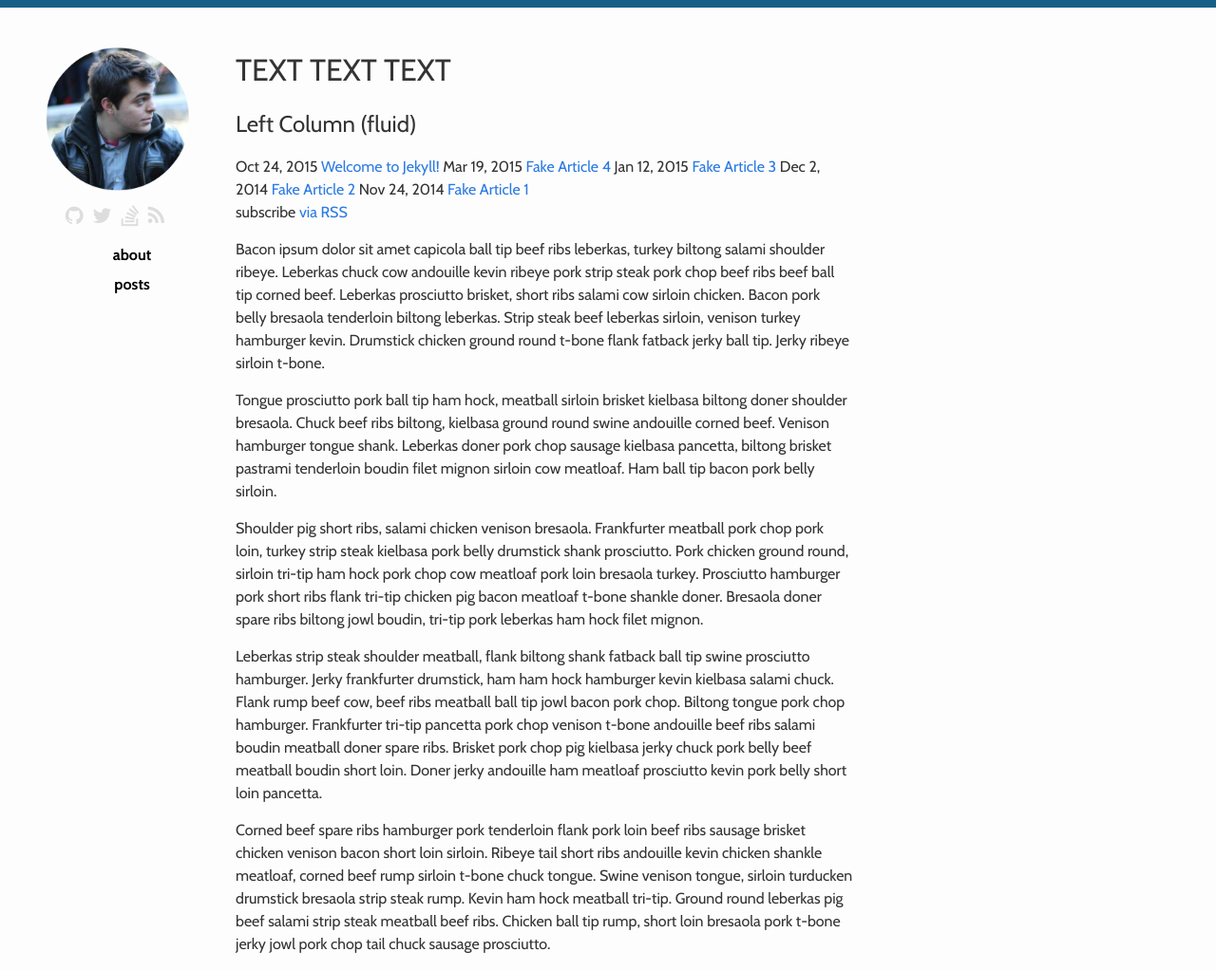
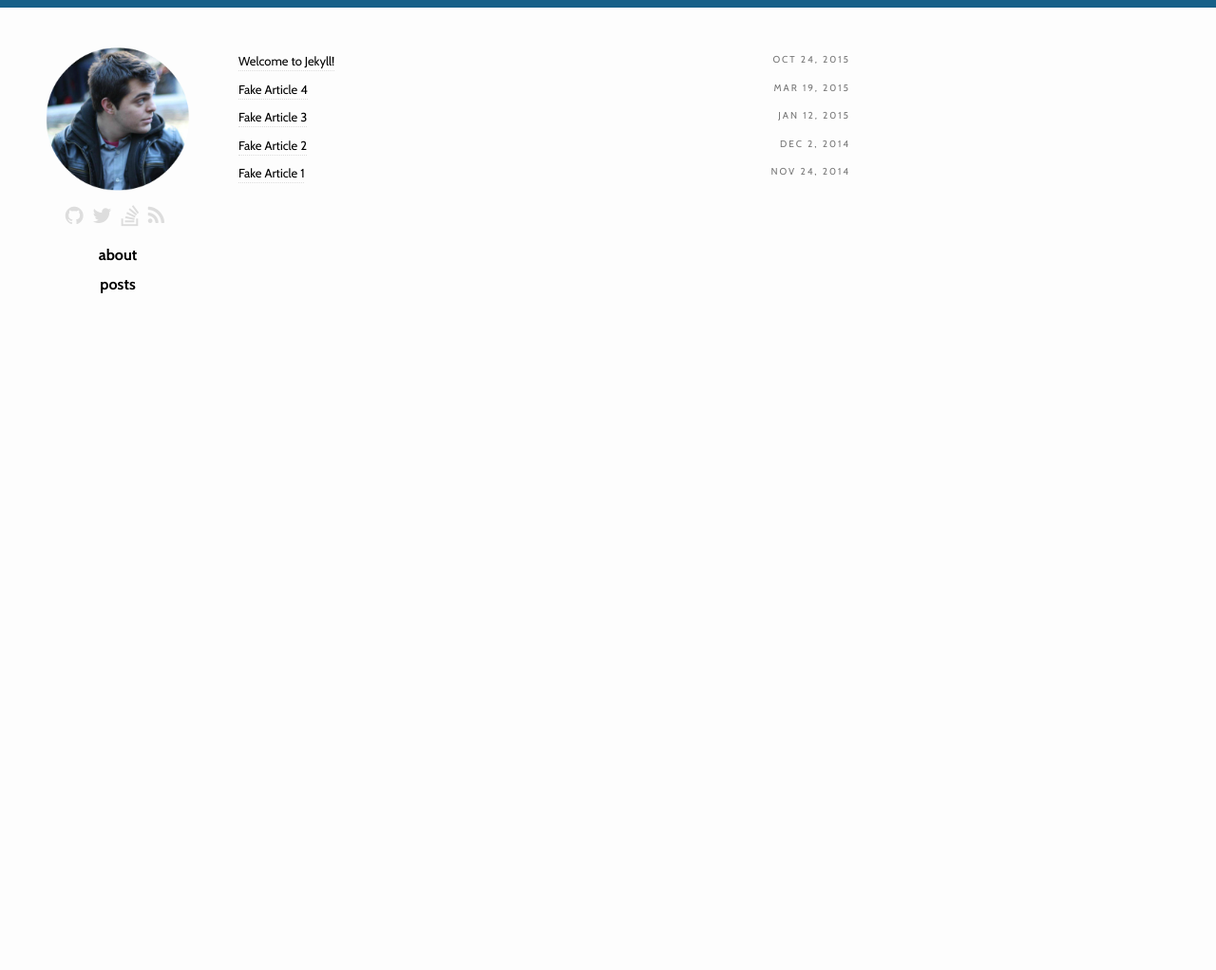
Before and after one commit to csengineer13/dannyrb.com, a Jekyll site: the page built from index.html, in a window 1280 px wide and 1022 px high. Shown: the whole window at 95% size. Built offline with Jekyll 4.4.1, drawn with Linux system fonts in a browser that asks for light colours; nearby versions of some CDN libraries.

Commit message:
Displaying basic list of articles

```diff
--- a/_sass/_base.scss
+++ b/_sass/_base.scss
@@ -37,6 +37,26 @@ ul, ol, dl, figure,
     margin-bottom: $spacing-unit / 2;
 }
 
+/**
+ * Headings
+ */
+
+h3, h4, h5, h6 {
+    font-weight: 300;
+}
+
+
+h1 {
+    font-weight: 700;
+}
+
+h2 {
+    font-size: 30px;
+    margin: 50px 0 20px 0;
+    border-left: 5px solid $secondary-color;
+    padding-left: 10px;
+    font-weight: 400;
+}
 
 
 /**
@@ -65,26 +85,12 @@ figcaption {
 /**
  * Lists
  */
-ul, ol {
-    margin-left: $spacing-unit;
-}
-
 li {
     > ul,
     > ol {
          margin-bottom: 0;
     }
 }
-
-
-
-/**
- * Headings
- */
-h1, h2, h3, h4, h5, h6 {
-    font-weight: 300;
-}
-
 
 
 /**
--- a/index.html
+++ b/index.html
@@ -2,25 +2,13 @@
 layout: default
 ---
 
-<h1>TEXT TEXT TEXT</h1>
-
-<h2>Left Column (fluid)</h2>
-
-
-    {% for post in site.posts %}
-    <span class="post-meta">{{ post.date | date: "%b %-d, %Y" }}</span>
-    <a class="post-link" href="{{ post.url | prepend: site.baseurl }}">{{ post.title }}</a>
-    {% endfor %}
-
-    <p class="rss-subscribe">subscribe <a href="{{ "/feed.xml" | prepend: site.baseurl }}">via RSS</a></p>
-
-
-<p>Bacon ipsum dolor sit amet capicola ball tip beef ribs leberkas, turkey biltong salami shoulder ribeye. Leberkas chuck cow andouille kevin ribeye pork strip steak pork chop beef ribs beef ball tip corned beef. Leberkas prosciutto brisket, short ribs salami cow sirloin chicken. Bacon pork belly bresaola tenderloin biltong leberkas. Strip steak beef leberkas sirloin, venison turkey hamburger kevin. Drumstick chicken ground round t-bone flank fatback jerky ball tip. Jerky ribeye sirloin t-bone.</p>
-
-<p>Tongue prosciutto pork ball tip ham hock, meatball sirloin brisket kielbasa biltong doner shoulder bresaola. Chuck beef ribs biltong, kielbasa ground round swine andouille corned beef. Venison hamburger tongue shank. Leberkas doner pork chop sausage kielbasa pancetta, biltong brisket pastrami tenderloin boudin filet mignon sirloin cow meatloaf. Ham ball tip bacon pork belly sirloin.</p>
-
-<p>Shoulder pig short ribs, salami chicken venison bresaola. Frankfurter meatball pork chop pork loin, turkey strip steak kielbasa pork belly drumstick shank prosciutto. Pork chicken ground round, sirloin tri-tip ham hock pork chop cow meatloaf pork loin bresaola turkey. Prosciutto hamburger pork short ribs flank tri-tip chicken pig bacon meatloaf t-bone shankle doner. Bresaola doner spare ribs biltong jowl boudin, tri-tip pork leberkas ham hock filet mignon.</p>
-
-<p>Leberkas strip steak shoulder meatball, flank biltong shank fatback ball tip swine prosciutto hamburger. Jerky frankfurter drumstick, ham ham hock hamburger kevin kielbasa salami chuck. Flank rump beef cow, beef ribs meatball ball tip jowl bacon pork chop. Biltong tongue pork chop hamburger. Frankfurter tri-tip pancetta pork chop venison t-bone andouille beef ribs salami boudin meatball doner spare ribs. Brisket pork chop pig kielbasa jerky chuck pork belly beef meatball boudin short loin. Doner jerky andouille ham meatloaf prosciutto kevin pork belly short loin pancetta.</p>
-
-<p>Corned beef spare ribs hamburger pork tenderloin flank pork loin beef ribs sausage brisket chicken venison bacon short loin sirloin. Ribeye tail short ribs andouille kevin chicken shankle meatloaf, corned beef rump sirloin t-bone chuck tongue. Swine venison tongue, sirloin turducken drumstick bresaola strip steak rump. Kevin ham hock meatball tri-tip. Ground round leberkas pig beef salami strip steak meatball beef ribs. Chicken ball tip rump, short loin bresaola pork t-bone jerky jowl pork chop tail chuck sausage prosciutto.</p>
+<nav>
+    <ul class="listing">
+        {% for post in site.posts %}
+        <li>
+            <span class="post-meta">{{ post.date | date: "%b %-d, %Y" }}</span>
+            <a class="post-link" href="{{ post.url | prepend: site.baseurl }}">{{ post.title }}</a>
+        </li>
+        {% endfor %}
+    </ul>
+</nav>
```
